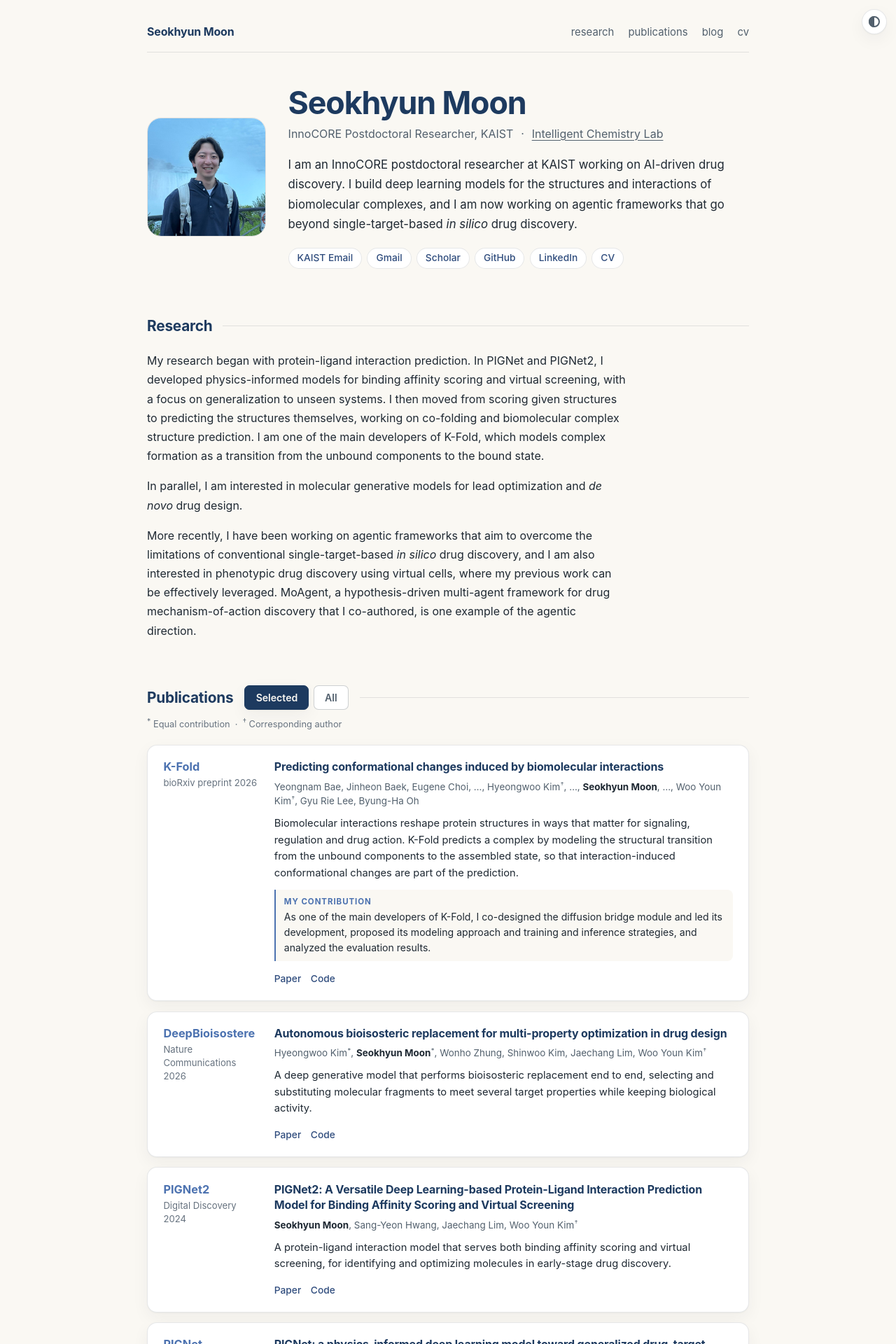
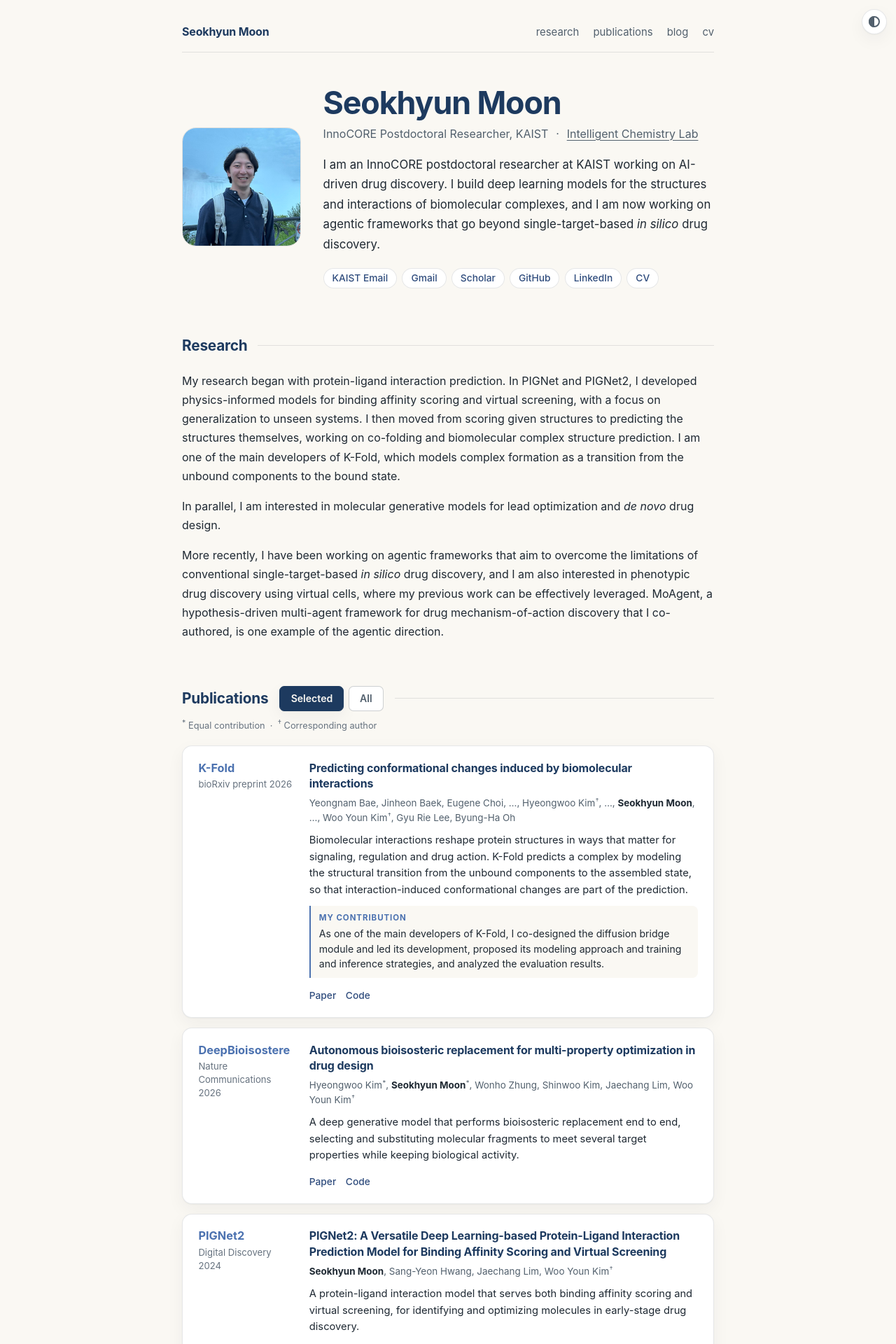
Before and after one commit to mseok/mseok.github.io, a Jekyll site: the page built from index.md, in a window 1280 px wide. Shown: the top 1920 px of the page at 70% size. Built offline with Jekyll 4.4.1, drawn with Linux system fonts in a browser that asks for light colours; some web fonts are replaced.

Commit message:
Narrow the column to 760px and let paragraphs fill it

```diff
--- a/assets/css/custom.css
+++ b/assets/css/custom.css
@@ -10,7 +10,7 @@ html[data-theme="dark"], html[data-theme="dark"] body {
 }
 
 .w {
-  max-width: 860px;
+  max-width: 760px;
   padding: 2rem 1.5rem 3.5rem;
 }
 
@@ -201,10 +201,6 @@ strong {
   background: var(--border);
 }
 
-.home-section p {
-  max-width: 68ch;
-}
-
 /* Publications header with the Selected / All switch */
 
 .section-head {
@@ -325,12 +321,6 @@ strong {
 
 .sel-title a:hover {
   text-decoration: underline;
-}
-
-.home-section .sel-authors,
-.home-section .sel-summary,
-.home-section .sel-contrib {
-  max-width: none;
 }
 
 .sel-authors {
```
